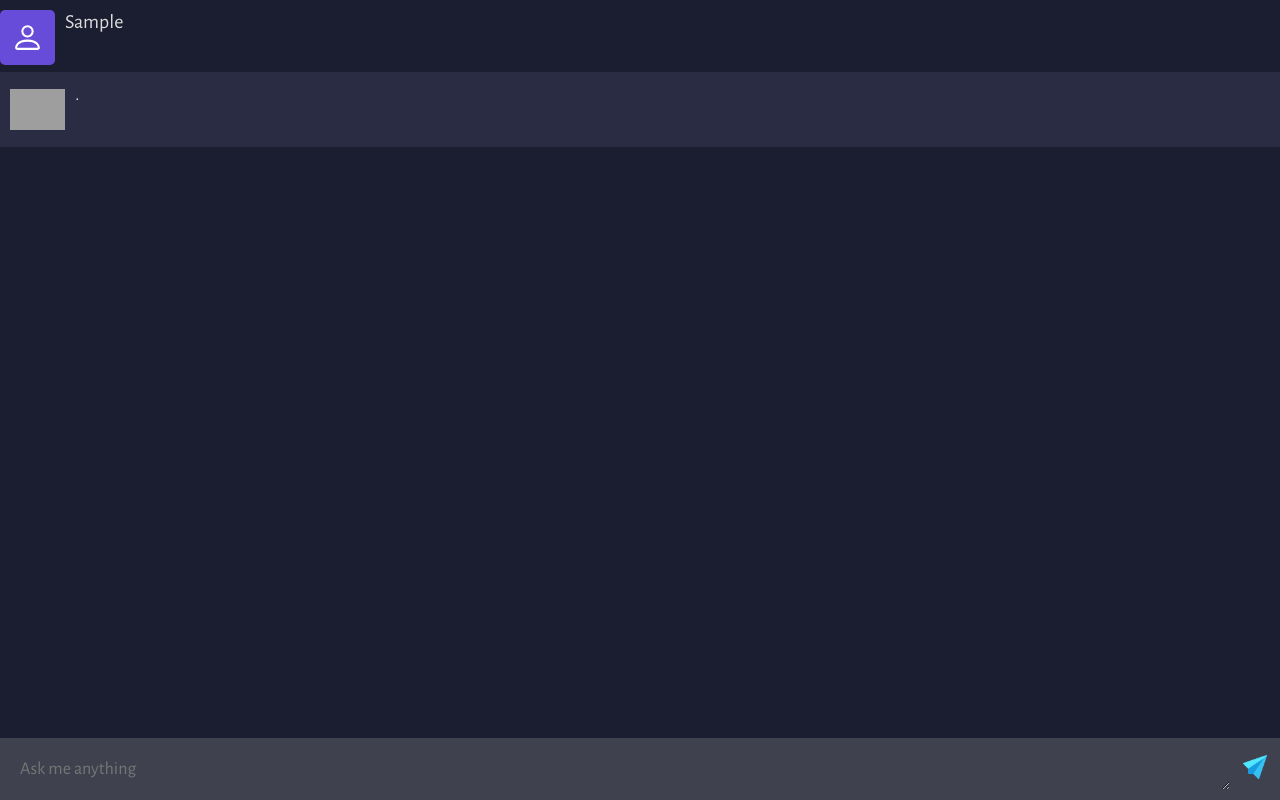
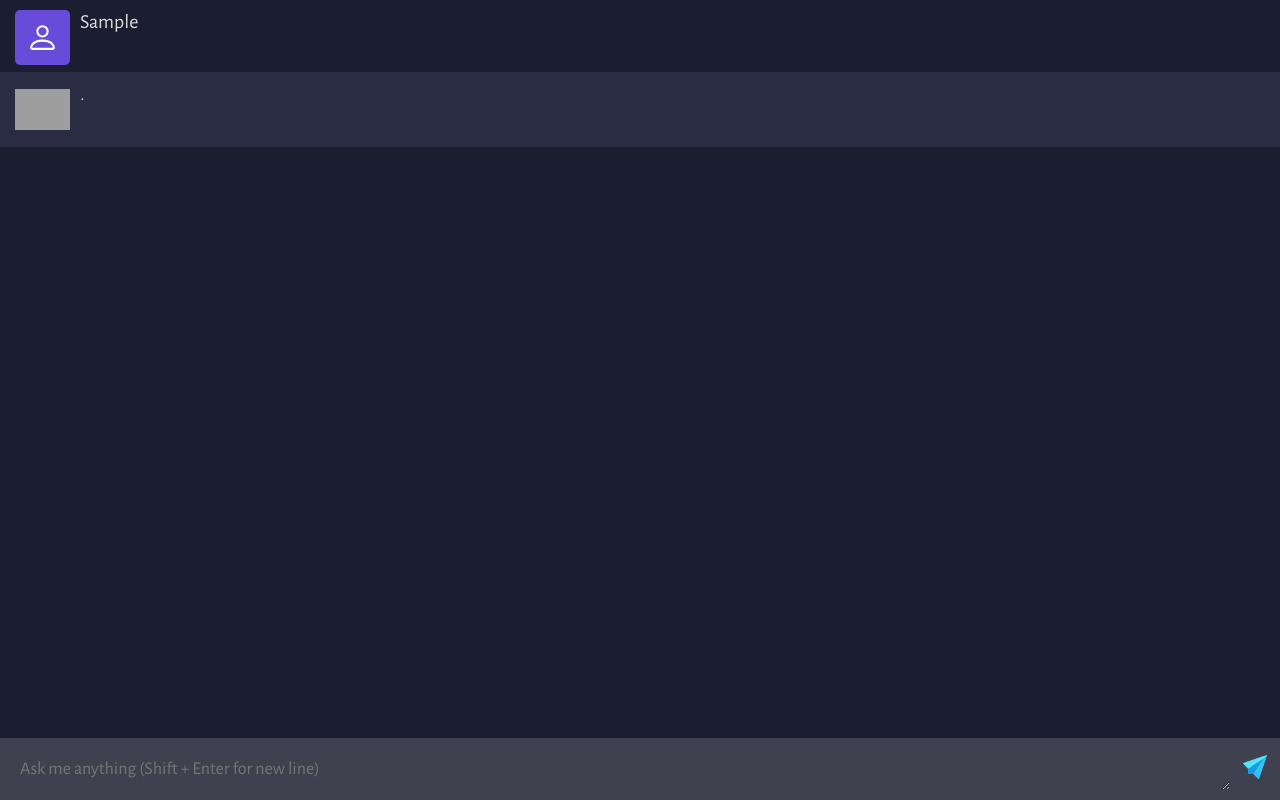
Before and after one commit to Tasfiq-Jawaad/TheOtherJawaad, a website built with Vite: page client/index.html in a window 1280 px wide. Both pictures are taken after typing "Sample" into the empty fields and a click on the button 1255 px from the left and 769 px from the top of the page. Built offline with nearby package versions, Linux system fonts and the light colour scheme; grey boxes are pictures that could not be loaded.

Commit message:
package.json updated

```diff
--- a/client/index.html
+++ b/client/index.html
@@ -14,7 +14,7 @@
     <div id="chat_container"></div>
 
     <form>
-      <textarea name="prompt" rows="1" cols="1" placeholder="Ask me anything"></textarea>
+      <textarea name="prompt" rows="1" cols="1" placeholder="Ask me anything (Shift + Enter for new line)"></textarea>
       <button type="submit"><img src="./assets/send.png"></button>
     </form>
   </div>
--- a/client/script.js
+++ b/client/script.js
@@ -50,8 +50,7 @@ function chatStripe(isAI, value, uniqueId) {
               alt="${isAI ? 'Bot' : 'User'}"
             />
           </div>
-          <div class="message" id=${uniqueId}>${value}
-          </div>
+          <div class="message" id=${uniqueId}>${value}</div>
         </div>
       </div>
     `
--- a/client/style.css
+++ b/client/style.css
@@ -87,11 +87,13 @@ form img {
 .wrapper {
     width: 100%;
     padding-top: 10px;
+    padding-left: 15px;
 }
 
 .wrapperAi {
     width: 100%;
     padding: 10px;
+    padding-left: 15px;
     background: #2a2c44;
 }
 
@@ -102,7 +104,6 @@ form img {
 
     display: flex;
     flex-direction: row;
-    align-items: flex-start;
     gap: 10px;
 }
 
--- a/server/package.json
+++ b/server/package.json
@@ -2,9 +2,9 @@
   "name": "server",
   "version": "1.0.0",
   "description": "",
-  "main": "index.js",
+  "type": "module",
   "scripts": {
-    "test": "echo \"Error: no test specified\" && exit 1"
+    "server": "nodemon server"
   },
   "keywords": [],
   "author": "",
--- a/server/server.js
+++ b/server/server.js
@@ -43,3 +43,5 @@ app.post('/', async (req, res) => {
         res.status(500).send({ error }); S
     }
 })
+
+app.listen(5000, () => console.log("Server is running on port http://localhost:5000"))
```
Also changed, not shown: 2 other files.
